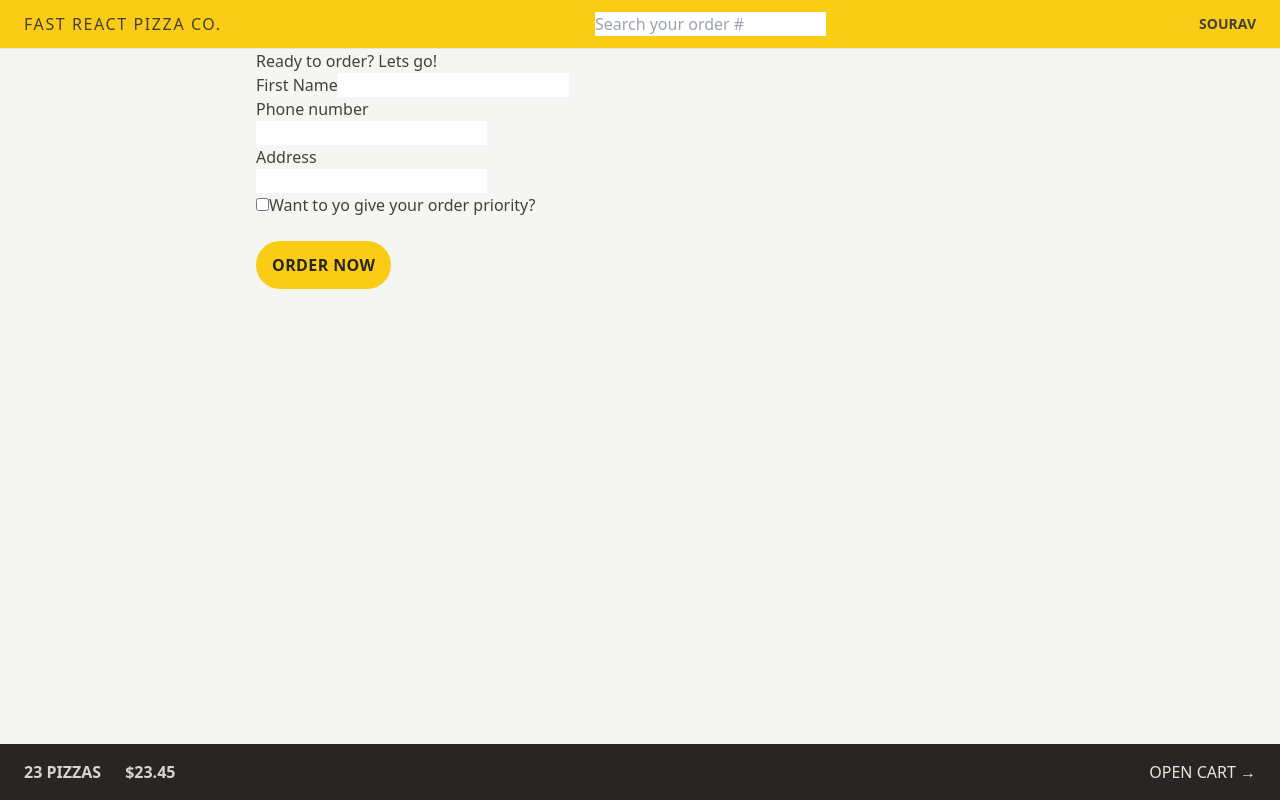
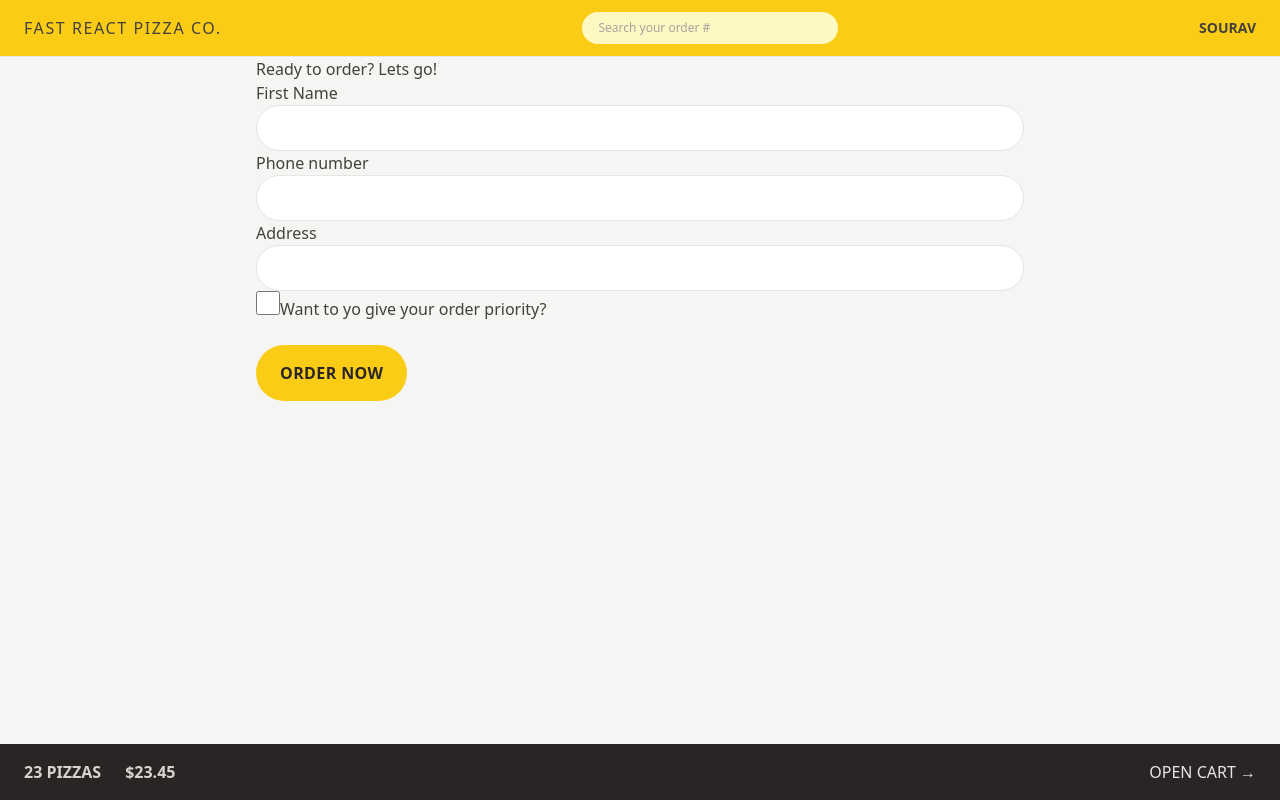
Before and after one commit to codexEquilizer/fast-react-pizza, a React (Vite) app: page /order/new in a window 1280 px wide. Built offline with nearby package versions, Linux system fonts and the light colour scheme.

Commit message:
Styling button css with tailwind

```diff
--- /dev/null
+++ b/src/common ui/Button.jsx
@@ -0,0 +1,21 @@
+import { Link } from "react-router-dom";
+
+function Button({ children, disabled, to }) {
+  const className =
+    "focus: mt-6 inline-block rounded-full bg-yellow-400 px-4 py-3 font-semibold uppercase tracking-wide text-stone-800 transition-colors duration-500 hover:bg-yellow-300 focus:bg-yellow-300 focus:outline-none focus:ring focus:ring-yellow-300 focus:ring-offset-2 disabled:cursor-not-allowed md:px-6 md:py-4";
+
+  if (to)
+    return (
+      <Link to={to} className={className}>
+        {children}
+      </Link>
+    );
+
+  return (
+    <button disabled={disabled} className={className}>
+      {children}
+    </button>
+  );
+}
+
+export default Button;
--- a/src/common ui/Error.jsx
+++ b/src/common ui/Error.jsx
@@ -1,7 +1,7 @@
-import { useNavigate, useRouteError } from "react-router-dom";
+import { useRouteError } from "react-router-dom";
+import LinkButton from "./LinkButton";
 
 function Error() {
-  const navigate = useNavigate();
   const error = useRouteError();
   console.log(error);
 
@@ -9,7 +9,7 @@ function Error() {
     <div>
       <h1>Something went wrong 😢</h1>
       <p>{error.data || error.message}</p>
-      <button onClick={() => navigate(-1)}>&larr; Go back</button>
+      <LinkButton to="-1">&larr; Go back</LinkButton>
     </div>
   );
 }
--- /dev/null
+++ b/src/common ui/LinkButton.jsx
@@ -0,0 +1,21 @@
+import { Link, useNavigate } from "react-router-dom";
+
+function LinkButton({ children, to }) {
+  const navigate = useNavigate();
+  const classname = "text-sm text-blue-500 hover:text-blue-700";
+
+  if (to === "-1")
+    return (
+      <button onClick={() => navigate(-1)} className={classname}>
+        {children}
+      </button>
+    );
+
+  return (
+    <Link to={to} className={classname}>
+      {children}
+    </Link>
+  );
+}
+
+export default LinkButton;
--- a/src/features/cart/Cart.jsx
+++ b/src/features/cart/Cart.jsx
@@ -1,4 +1,6 @@
 import { Link } from "react-router-dom";
+import LinkButton from "../../common ui/LinkButton";
+import Button from "../../common ui/Button";
 
 const fakeCart = [
   {
@@ -30,14 +32,12 @@ function Cart() {
 
   return (
     <div>
-      <Link to="/menu" className="text-sm text-blue-500 hover:text-blue-700">
-        &larr; Back to menu
-      </Link>
+      <LinkButton to="/menu">&larr; Back to menu</LinkButton>
 
       <h2>Your cart, %NAME%</h2>
 
       <div>
-        <Link to="/order/new">Order pizzas</Link>
+        <Button to="/order/new">Order pizzas</Button>
         <button>Clear cart</button>
       </div>
     </div>
--- a/src/features/order/CreateOrder.jsx
+++ b/src/features/order/CreateOrder.jsx
@@ -2,6 +2,7 @@
 import { useState } from "react";
 import { Form, redirect, useActionData, useNavigation } from "react-router-dom";
 import { createOrder } from "../../services/apiRestaurant";
+import Button from "../../common ui/Button";
 
 // https://uibakery.io/regex-library/phone-number
 const isValidPhone = (str) =>
@@ -50,7 +51,7 @@ function CreateOrder() {
       <Form method="POST">
         <div>
           <label>First Name</label>
-          <input type="text" name="customer" required />
+          <input type="text" name="customer" required className="tw-input" />
           {formErrors?.name && (
             <p style={{ color: "red" }}>Error : {formErrors.name}</p>
           )}
@@ -59,7 +60,7 @@ function CreateOrder() {
         <div>
           <label>Phone number</label>
           <div>
-            <input type="tel" name="phone" required />
+            <input type="tel" name="phone" required className="tw-input" />
           </div>
           {formErrors?.phone && (
             <p style={{ color: "red" }}>Error : {formErrors.phone}</p>
@@ -69,12 +70,13 @@ function CreateOrder() {
         <div>
           <label>Address</label>
           <div>
-            <input type="text" name="address" required />
+            <input type="text" name="address" required className="tw-input" />
           </div>
         </div>
 
         <div>
           <input
+            className="h-6 w-6 accent-yellow-400 focus:outline-none focus:ring focus:ring-yellow-400 focus:ring-offset-2"
             type="checkbox"
             name="priority"
             id="priority"
@@ -86,12 +88,9 @@ function CreateOrder() {
 
         <div>
           <input type="hidden" name="cart" value={JSON.stringify(cart)} />
-          <button
-            disabled={isSubmitting}
-            className="focus: mt-6 inline-block rounded-full bg-yellow-400 px-4 py-3 font-semibold uppercase tracking-wide text-stone-800 transition-colors duration-500 hover:bg-yellow-300 focus:bg-yellow-300 focus:outline-none focus:ring focus:ring-yellow-300 focus:ring-offset-2 disabled:cursor-not-allowed"
-          >
+          <Button disabled={isSubmitting}>
             {isSubmitting ? "Placing Order..." : "Order now"}
-          </button>
+          </Button>
         </div>
       </Form>
     </div>
--- a/src/features/order/SearchOrder.jsx
+++ b/src/features/order/SearchOrder.jsx
@@ -19,6 +19,7 @@ function SearchOrder() {
         placeholder="Search your order #"
         value={query}
         onChange={(e) => setQuery(e.target.value)}
+        className="du w-28 rounded-full bg-yellow-100 px-4 py-2 text-xs transition-all duration-300 placeholder:text-stone-400 focus:opacity-50 focus:outline-none focus:ring focus:ring-yellow-500 sm:w-64 sm:focus:w-72"
       />
     </form>
   );
--- a/src/features/user/CreateUser.jsx
+++ b/src/features/user/CreateUser.jsx
@@ -1,4 +1,5 @@
 import { useState } from "react";
+import Button from "../../common ui/Button";
 
 function CreateUser() {
   const [username, setUsername] = useState("");
@@ -18,12 +19,12 @@ function CreateUser() {
         placeholder="Your full name"
         value={username}
         onChange={(e) => setUsername(e.target.value)}
-        className="w-72"
+        className="tw-input w-72"
       />
 
       {username !== "" && (
         <div>
-          <button>Start ordering</button>
+          <Button>Start ordering</Button>
         </div>
       )}
     </form>
--- a/src/index.css
+++ b/src/index.css
@@ -2,41 +2,48 @@
 @tailwind components;
 @tailwind utilities;
 
-/* body {
-  font-family: system-ui, -apple-system, BlinkMacSystemFont, 'Segoe UI', Roboto,
-    Oxygen, Ubuntu, Cantarell, 'Open Sans', 'Helvetica Neue', sans-serif;
-  background-color: #f7f7f7;
-  color: #444;
+@layer components {
+  .tw-input {
+    @apply w-full rounded-full border border-stone-200 px-4 py-2 text-sm transition-all duration-300 placeholder:text-stone-400 focus:outline-none focus:ring focus:ring-yellow-400 md:px-6 md:py-3;
+  }
 }
 
-.layout {
-  display: grid;
-  grid-template-rows: auto 1fr auto;
-  gap: 32px;
-  height: 100dvh;
-}
- */
 /* https://dev.to/afif/i-made-100-css-loaders-for-your-next-project-4eje */
 .loader {
   width: 45px;
   aspect-ratio: 0.75;
   --c: no-repeat linear-gradient(#333 0 0);
-  background: var(--c) 0% 50%, var(--c) 50% 50%, var(--c) 100% 50%;
+  background:
+    var(--c) 0% 50%,
+    var(--c) 50% 50%,
+    var(--c) 100% 50%;
   background-size: 20% 50%;
   animation: loading 1s infinite linear;
 }
 
 @keyframes loading {
   20% {
-    background-position: 0% 0%, 50% 50%, 100% 50%;
+    background-position:
+      0% 0%,
+      50% 50%,
+      100% 50%;
   }
   40% {
-    background-position: 0% 100%, 50% 0%, 100% 50%;
+    background-position:
+      0% 100%,
+      50% 0%,
+      100% 50%;
   }
   60% {
-    background-position: 0% 50%, 50% 100%, 100% 0%;
+    background-position:
+      0% 50%,
+      50% 100%,
+      100% 0%;
   }
   80% {
-    background-position: 0% 50%, 50% 50%, 100% 100%;
+    background-position:
+      0% 50%,
+      50% 50%,
+      100% 100%;
   }
 }
```
